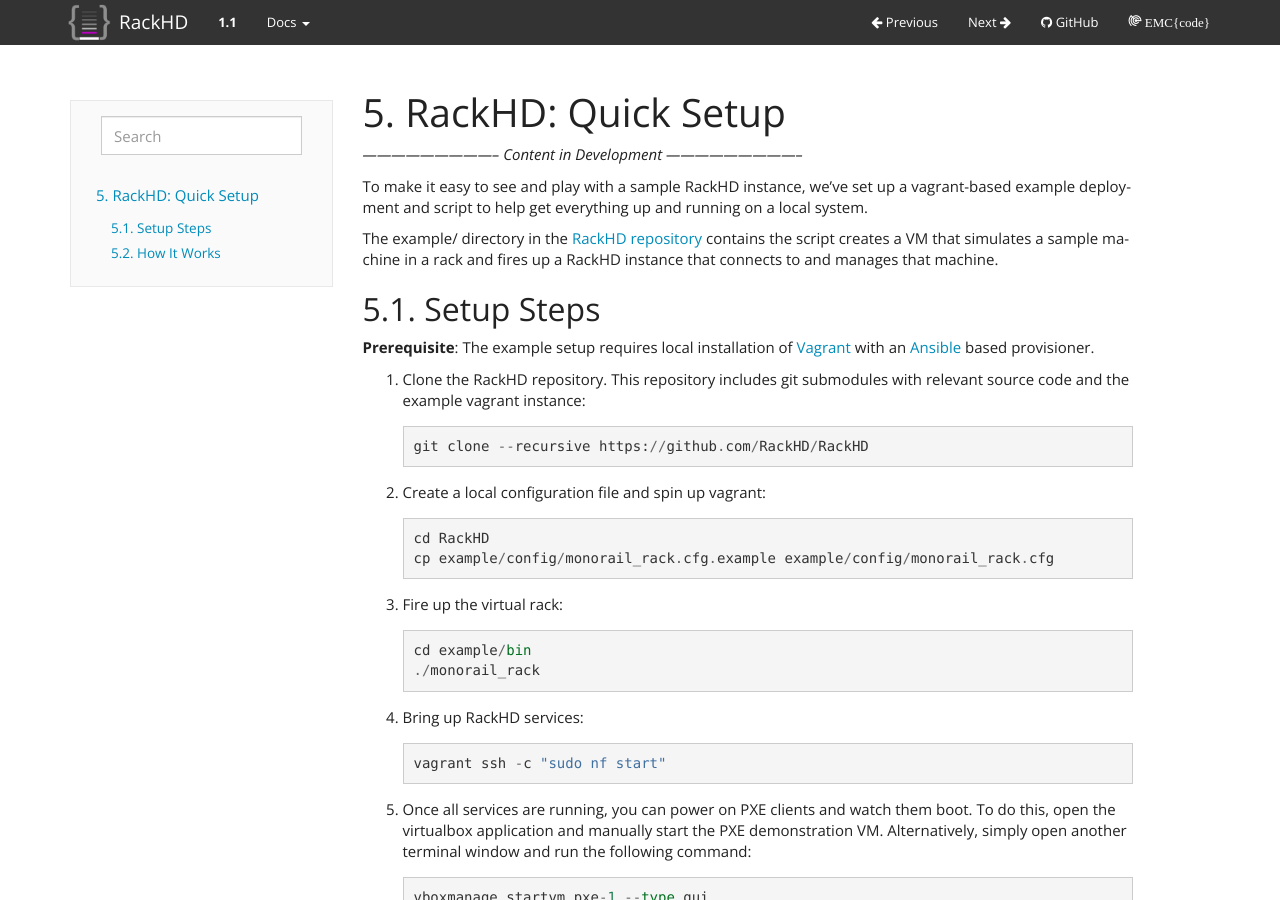
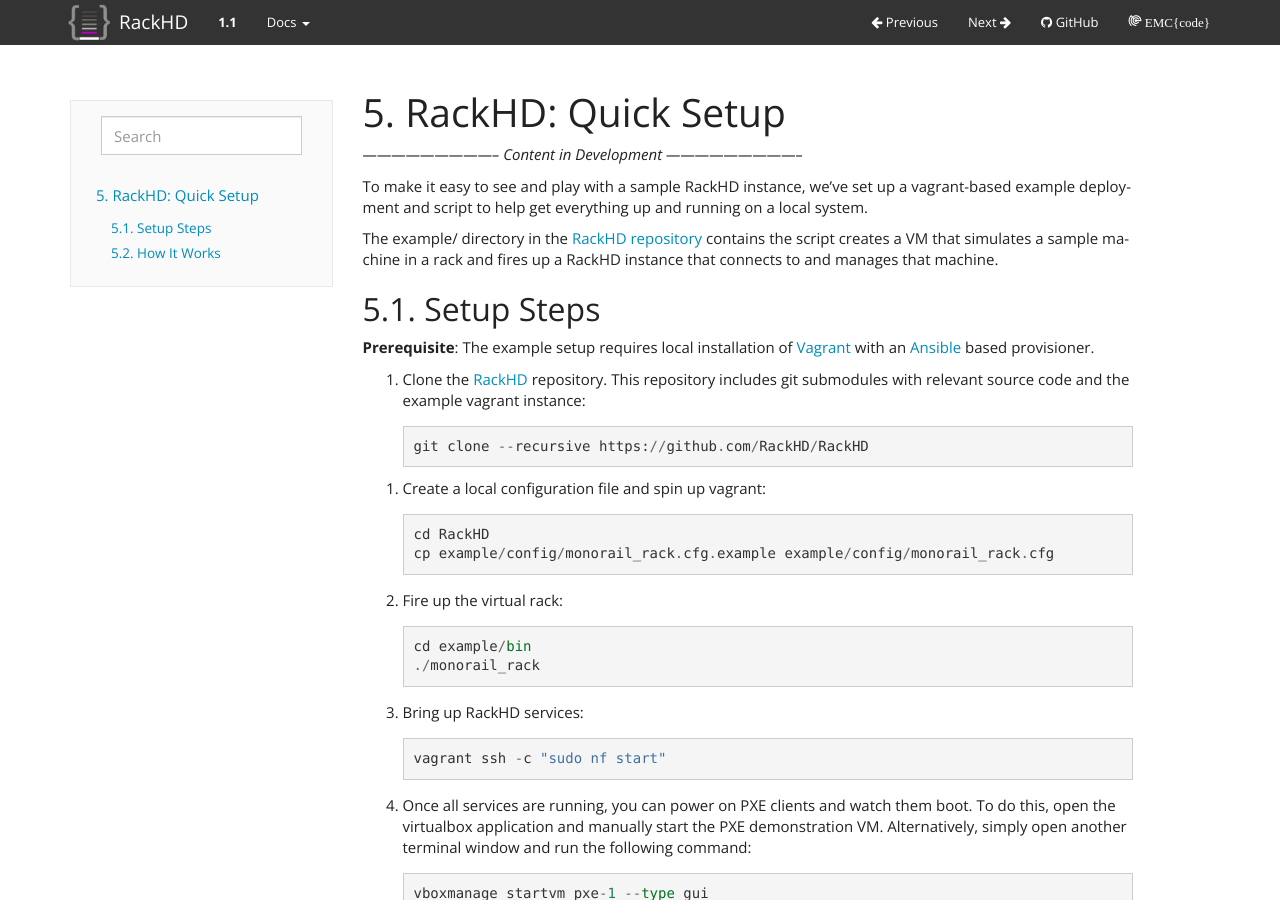
Before and after one commit to RackHD/docs, a Sphinx documentation site: the page built from docs/getting_started.rst, in a window 1280 px wide and 900 px high. Built offline with Sphinx 7.4.7, drawn with Linux system fonts in a browser that asks for light colours; part of the change alters nothing that is shown.

```diff
--- a/docs/getting_started.rst
+++ b/docs/getting_started.rst
@@ -23,9 +23,11 @@ Setup Steps
 .. _Vagrant: https://www.vagrantup.com
 .. _Ansible: http://www.ansible.com
 
-#. Clone the RackHD repository. This repository includes git submodules with relevant source code and the example vagrant instance::
+#. Clone the `RackHD`_ repository. This repository includes git submodules with relevant source code and the example vagrant instance::
 
     git clone --recursive https://github.com/RackHD/RackHD
+
+.. _RackHD: https://github.com/RackHD/RackHD
 
 #. Create a local configuration file and spin up vagrant::
 
```
